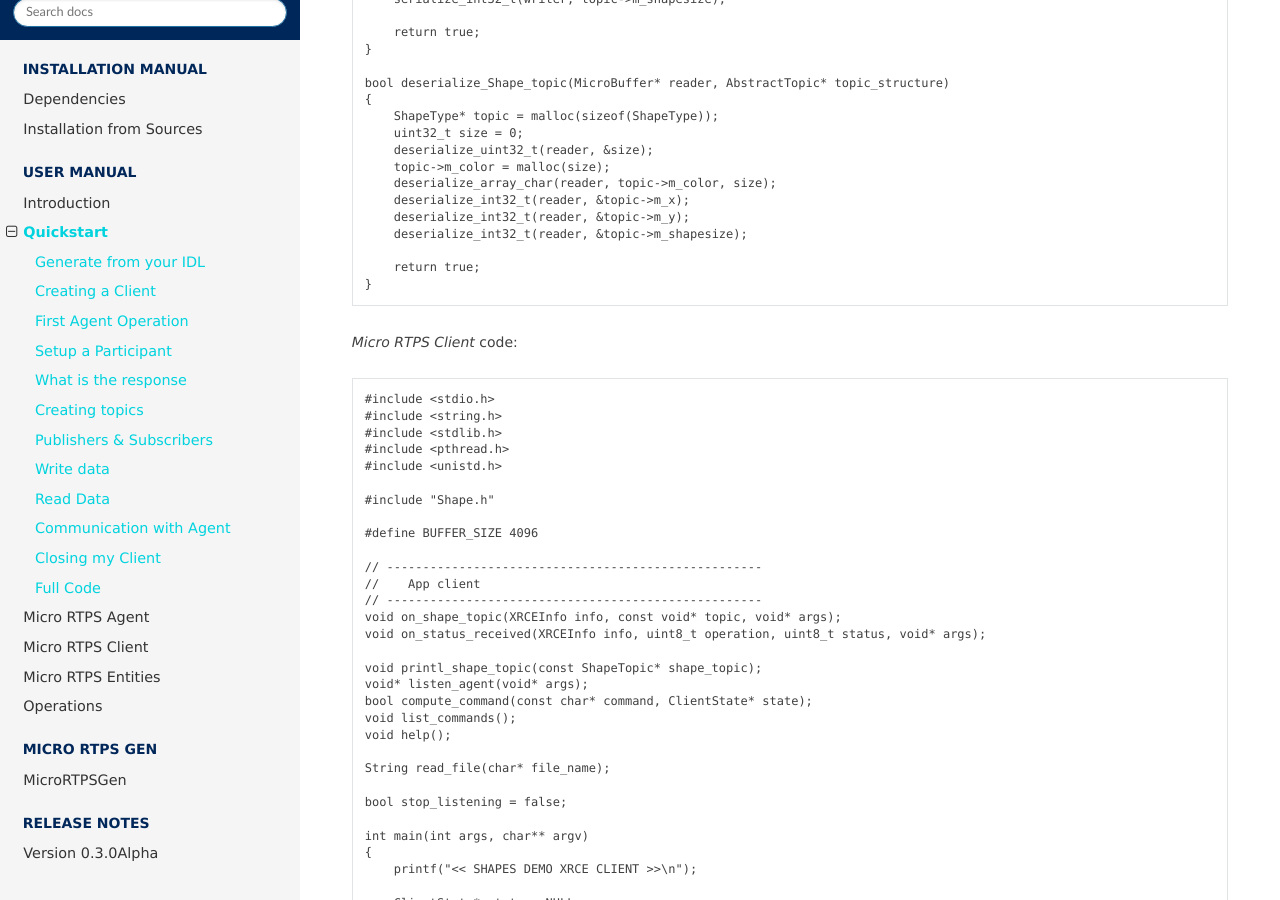
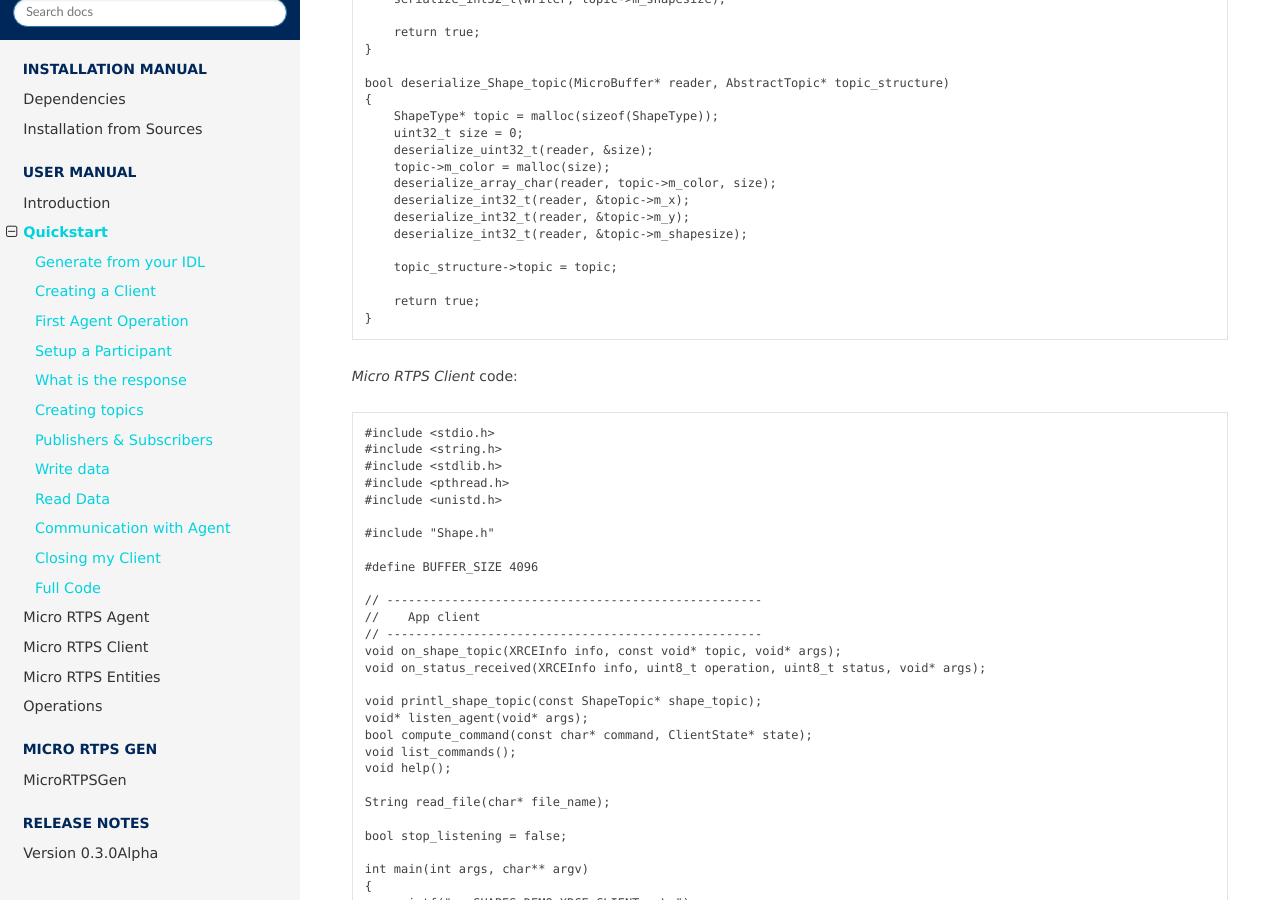
Before and after one commit to eProsima/Micro-XRCE-DDS-docs, a Sphinx documentation site: the page built from docs/quickstart.rst, in a window 1280 px wide and 900 px high, scrolled down 6325 px. Built offline with Sphinx 7.4.7 and the Read the Docs theme 2.0.0, drawn with Linux system fonts in a browser that asks for light colours.

Commit message:
Refs #2393. Updates with new autogenerated code

```diff
--- a/docs/quickstart.rst
+++ b/docs/quickstart.rst
@@ -317,6 +317,8 @@
         deserialize_int32_t(reader, &topic->m_y);
         deserialize_int32_t(reader, &topic->m_shapesize);
 
+        topic_structure->topic = topic;
+
         return true;
     }
 
```
